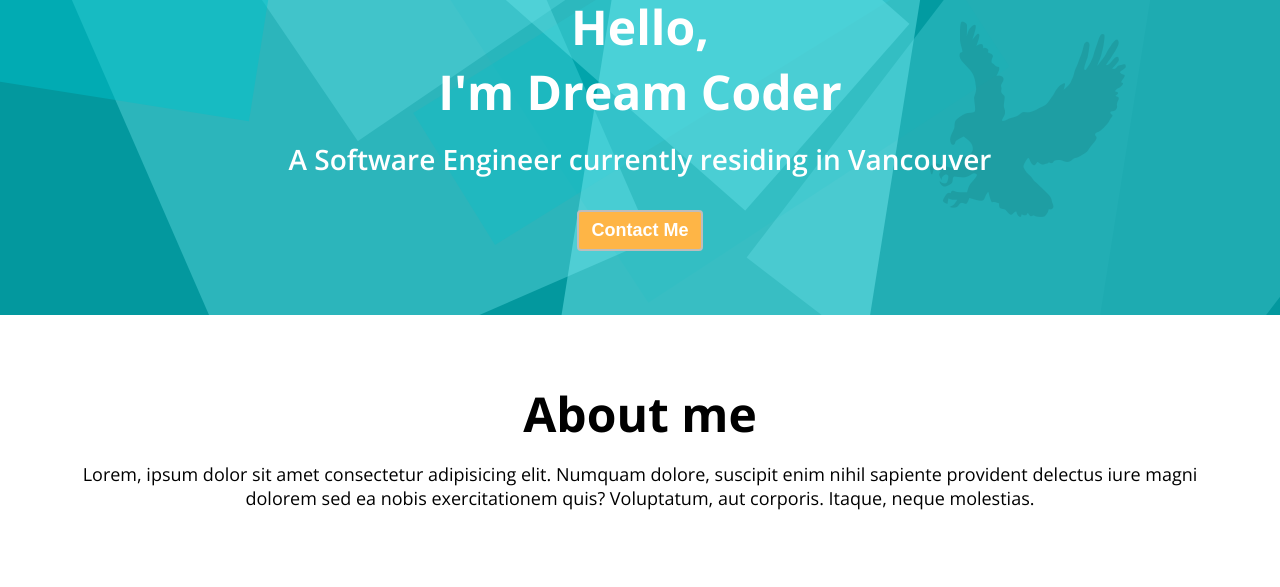
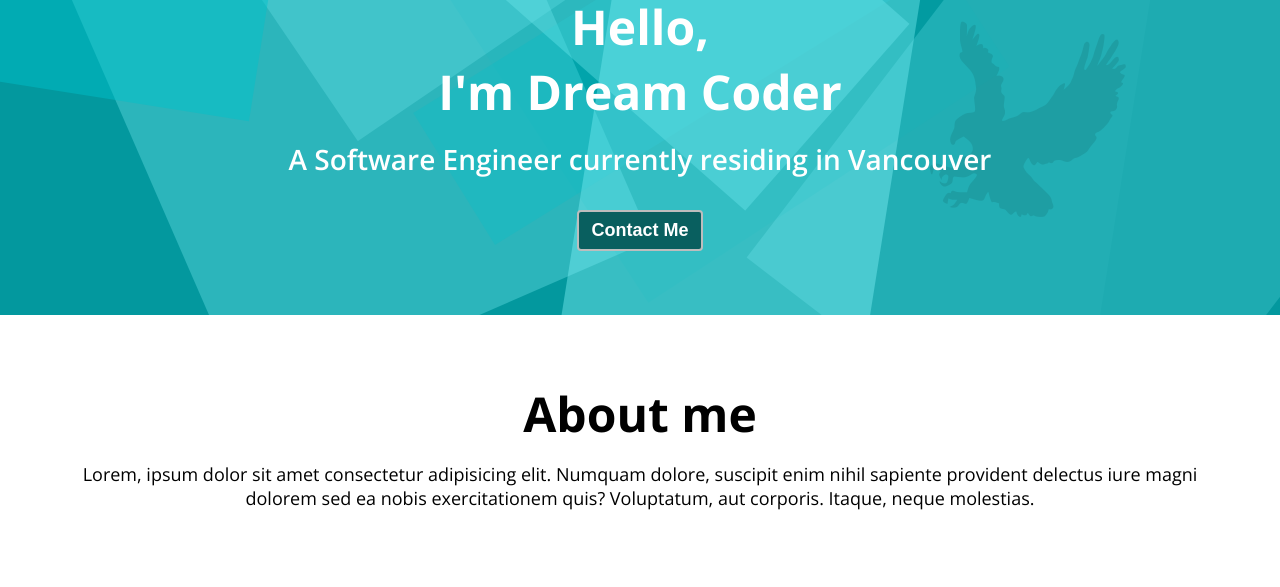
Before and after one commit to wonhuem-baek/portfolio, a plain HTML site: page index.html in a window 1280 px wide. In both pictures the pointer is over the button "Contact Me". Shown: the part 168-755 px from the top of the page. Drawn offline with nearby package versions, Linux system fonts and the light colour scheme.

Commit message:
final touch 2

```diff
--- a/style.css
+++ b/style.css
@@ -184,7 +184,7 @@ p {
 }
 
 .home__contact:hover {
-  background-color: var(--color-orange);
+  background-color: var(--color-dark-sky);
 }
 
 /* Section common  */
```
